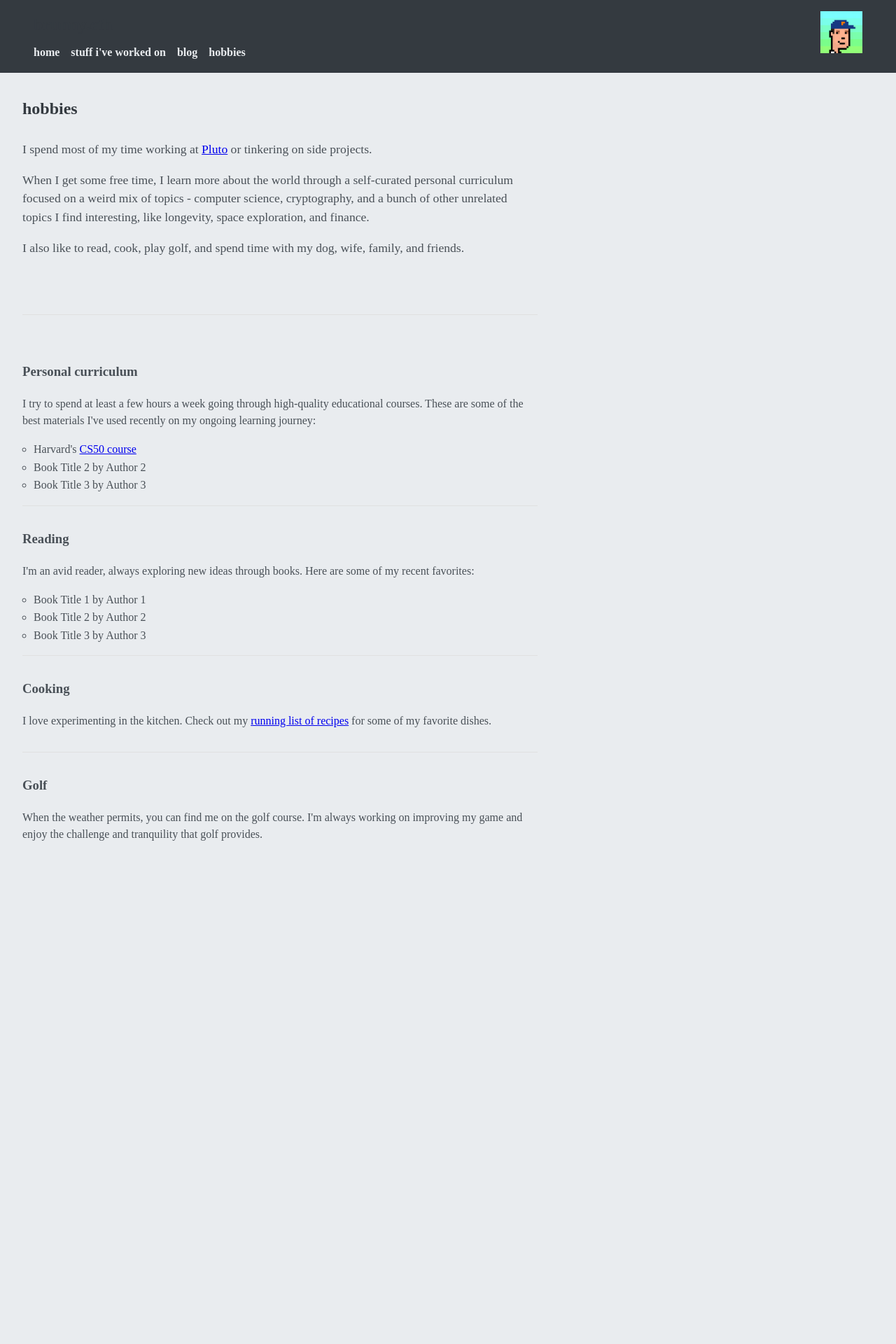
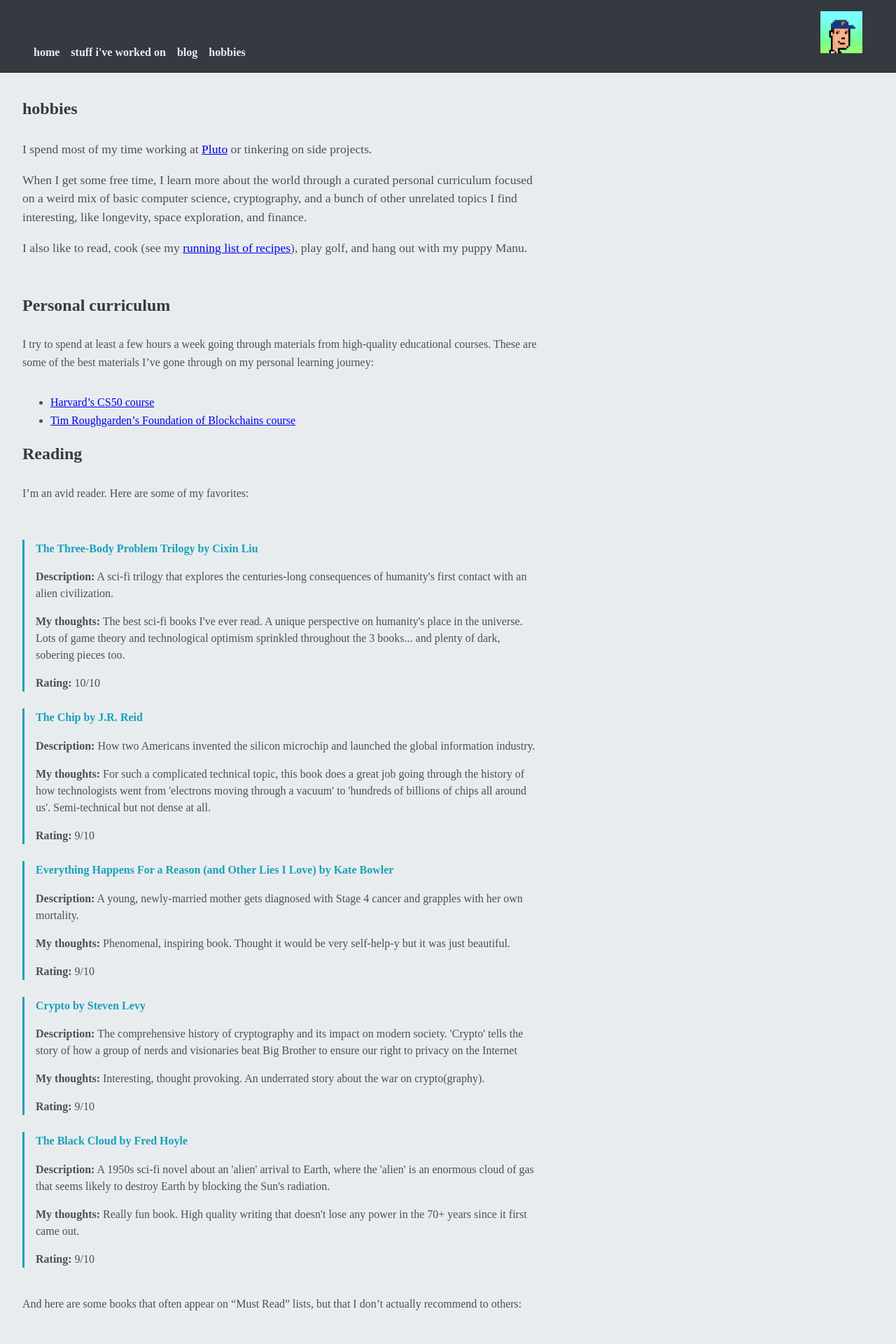
Before and after one commit to brunny-eth/personal-website-project, a Jekyll site: the page built from hobbies.md, in a window 1280 px wide. Shown: the top 1920 px of the page at 70% size. Built offline with Jekyll 4.4.1, drawn with Linux system fonts in a browser that asks for light colours; some web fonts are replaced; some of the changed text lies outside the part shown.

Commit message:
changed the structure of the hobbies page, added some content, fixed styling issues

```diff
--- a/assets/main.scss
+++ b/assets/main.scss
@@ -6,6 +6,7 @@
     --text-color: #495057;
     --accent-color: #17A2B8;
     --header-color: #343A40;
+    --overrated-color: #FF6B6B;
 }
 
 html, body {
@@ -55,46 +56,36 @@ h1, h2 {
 }
 
 nav {
-  width: 100%;
-}
+    width: 100;
 
-nav ul {
+    ul {
         list-style-type: none;
         padding: 0;
         margin: 0;
         display: flex;
         justify-content: flex-start;
+
+        li {
+            margin-right: 1rem;
+        }
     }
 
-nav ul li {
-  margin-right: 1rem;
-}
-
-nav a {
+    a {
         color: var(--bg-color);
         text-decoration: none;
         font-weight: 600;
         text-transform: lowercase;
-}
 
-nav a:hover, nav a.active {
+        &:hover, &.active {
             color: var(--accent-color);
             text-decoration: underline;
+        }
+    }
 }
 
 #brunny-eth-image {
     width: 60px;
     height: auto;
-}
-
-main {
-  flex: 1 0 auto;
-  display: flex;
-  flex-direction: column;
-  justify-content: flex-start;
-  padding: 2rem;
-  box-sizing: border-box;
-  max-width: 800px;
 }
 
 p {
@@ -109,13 +100,13 @@ footer {
     background-color: var(--header-color);
     color: var(--bg-color);
     font-size: 1.05rem;
-}
 
-footer .quote {
+    .quote {
         font-style: italic;
         font-size: 0.9em;
         color: var(--accent-color);
         margin-top: 10px;
+    }
 }
 
 .page-intro {
@@ -160,55 +151,47 @@ footer .quote {
     margin-bottom: 0.5rem;
 }
 
-
-.featured-hobby {
-  background-color: rgba(23, 162, 184, 0.1);
-  border-left: 4px solid var(--accent-color);
-  padding: 1rem;
-  margin-bottom: 2rem;
+.book-list {
+    margin-top: 1rem;
 }
 
-.book-recommendation {
-  display: flex;
-  align-items: start;
-}
+.book-item {
+    margin-bottom: 1.5rem;
+    border-left: 3px solid var(--accent-color);
+    padding-left: 1rem;
 
-.book-recommendation img {
-  width: 100px;
-  margin-right: 1rem;
-}
-
-.book-details h4 {
-  margin: 0;
-}
-
-.book-details .author {
-  font-style: italic;
+    h4 {
+        margin-bottom: 0.5rem;
         color: var(--accent-color);
     }
 
-.hobby-list {
-  list-style-type: none;
-  padding: 0;
+    p {
+        margin-bottom: 0.5rem;
+    }
 }
 
-.hobby-item {
-  margin-bottom: 2rem;
-  border-bottom: 1px solid #e0e0e0;
-  padding-bottom: 1rem;
+.book-list.overrated {
+  .book-item {
+      border-left-color: var(--overrated-color);
   }
 
-.hobby-item:last-child {
-  border-bottom: none;
+  h4 {
+      color: var(--overrated-color);
+  }
 }
 
-.book-list {
-  padding-left: 1rem;
+
+main {
+  flex: 1 0 auto;
+  display: flex;
+  flex-direction: column;
+  justify-content: flex-start;
+  padding: 2rem;
+  box-sizing: border-box;
+  max-width: 800px;
 }
 
-.divider {
-  border: 0;
-  height: 1px;
-  background-color: #e0e0e0;
-  margin: 2rem 0;
+h2 + p, h2 + ul, h2 + ol, h2 + div {
+  font-size: 1em;
+  line-height: 1.6;
 }
--- a/hobbies.md
+++ b/hobbies.md
@@ -7,37 +7,95 @@ title: hobbies
 
 <div class="page-intro">
     <p>I spend most of my time working at <a href="https://pluto.xyz/">Pluto</a> or tinkering on side projects.</p>
-    <p>When I get some free time, I learn more about the world through a self-curated personal curriculum focused on a weird mix of topics - computer science, cryptography, and a bunch of other unrelated topics I find interesting, like longevity, space exploration, and finance.</p>
-    <p>I also like to read, cook, play golf, and spend time with my dog, wife, family, and friends.</p>
+    <p>When I get some free time, I learn more about the world through a curated personal curriculum focused on a weird mix of basic computer science, cryptography, and a bunch of other unrelated topics I find interesting, like longevity, space exploration, and finance.</p>
+    <p>I also like to read, cook (see my <a href="https://faint-smile-2e4.notion.site/Recipes-08b512690f054e58a760e17305632620">running list of recipes</a>), play golf, and hang out with my puppy Manu.</p>
 </div>
 
-<hr class="divider">
+## Personal curriculum
 
-<ul class="hobby-list">
-   <li class="hobby-item">
-    <h3>Personal curriculum</h3>
-    <p>I try to spend at least a few hours a week going through high-quality educational courses. These are some of the best materials I've used recently on my ongoing learning journey:</p>
-    <ul class="book-list">
-      <li>Harvard's <a href="https://www.youtube.com/watch?v=LfaMVlDaQ24&t=2649s">CS50 course</a></li>
-      <li>Book Title 2 by Author 2</li>
-      <li>Book Title 3 by Author 3</li>
-    </ul>
-  </li>
-  <li class="hobby-item">
-    <h3>Reading</h3>
-    <p>I'm an avid reader, always exploring new ideas through books. Here are some of my recent favorites:</p>
-    <ul class="book-list">
-      <li>Book Title 1 by Author 1</li>
-      <li>Book Title 2 by Author 2</li>
-      <li>Book Title 3 by Author 3</li>
-    </ul>
-  </li>
-  <li class="hobby-item">
-    <h3>Cooking</h3>
-    <p>I love experimenting in the kitchen. Check out my <a href="https://faint-smile-2e4.notion.site/Recipes-08b512690f054e58a760e17305632620">running list of recipes</a> for some of my favorite dishes.</p>
-  </li>
-  <li class="hobby-item">
-    <h3>Golf</h3>
-    <p>When the weather permits, you can find me on the golf course. I'm always working on improving my game and enjoy the challenge and tranquility that golf provides.</p>
-  </li>
-</ul>
+I try to spend at least a few hours a week going through materials from high-quality educational courses. These are some of the best materials I've gone through on my personal learning journey:
+
+- [Harvard's CS50 course](https://www.youtube.com/watch?v=LfaMVlDaQ24&t=2649s)
+- [Tim Roughgarden's Foundation of Blockchains course](https://www.youtube.com/watch?v=KNJGPI0fuFA&list=PLEGCF-WLh2RLOHv_xUGLqRts_9JxrckiA)
+
+## Reading
+
+I'm an avid reader. Here are some of my favorites:
+
+<div class="book-list">
+  <div class="book-item">
+    <h4>The Three-Body Problem Trilogy by Cixin Liu</h4>
+    <p><strong>Description:</strong> A sci-fi trilogy that explores the centuries-long consequences of humanity's first contact with an alien civilization.</p>
+    <p><strong>My thoughts:</strong> The best sci-fi books I've ever read. A unique perspective on humanity's place in the universe. Lots of game theory and technological optimism sprinkled throughout the 3 books... and plenty of dark, sobering pieces too.</p>
+    <p><strong>Rating:</strong> 10/10</p>
+  </div>
+
+  <div class="book-item">
+    <h4>The Chip by J.R. Reid</h4>
+    <p><strong>Description:</strong> How two Americans invented the silicon microchip and launched the global information industry.</p>
+    <p><strong>My thoughts:</strong> For such a complicated technical topic, this book does a great job going through the history of how technologists went from 'electrons moving through a vacuum' to 'hundreds of billions of chips all around us'. Semi-technical but not dense at all.</p>
+    <p><strong>Rating:</strong> 9/10</p>
+  </div>
+
+  <div class="book-item">
+    <h4>Everything Happens For a Reason (and Other Lies I Love) by Kate Bowler</h4>
+    <p><strong>Description:</strong> A young, newly-married mother gets diagnosed with Stage 4 cancer and grapples with her own mortality.</p>
+    <p><strong>My thoughts:</strong> Phenomenal, inspiring book. Thought it would be very self-help-y but it was just beautiful.</p>
+    <p><strong>Rating:</strong> 9/10</p>
+  </div>
+
+  <div class="book-item">
+    <h4>Crypto by Steven Levy</h4>
+    <p><strong>Description:</strong> The comprehensive history of cryptography and its impact on modern society. 'Crypto' tells the story of how a group of nerds and visionaries beat Big Brother to ensure our right to privacy on the Internet</p>
+    <p><strong>My thoughts:</strong> Interesting, thought provoking. An underrated story about the war on crypto(graphy).</p>
+    <p><strong>Rating:</strong> 9/10</p>
+  </div>
+
+   <div class="book-item">
+    <h4>The Black Cloud by Fred Hoyle</h4>
+    <p><strong>Description:</strong> A 1950s sci-fi novel about an 'alien' arrival to Earth, where the 'alien' is an enormous cloud of gas that seems likely to destroy Earth by blocking the Sun's radiation.</p>
+    <p><strong>My thoughts:</strong> Really fun book. High quality writing that doesn't lose any power in the 70+ years since it first came out.</p>
+    <p><strong>Rating:</strong> 9/10</p>
+  </div>
+
+
+</div>
+
+And here are some books that often appear on "Must Read" lists, but that I don't actually recommend to others:
+
+  <div class="book-list overrated">
+  <div class="book-item">
+    <h4>Zen and the Art of Motorcycle Maintenace by Robert Pirsig</h4>
+    <p><strong>Description:</strong> A philosophical novel about a father-son motorcycle trip across America. </p>
+    <p><strong>My thoughts:</strong> I have many friends who strongly disagree with me on this one. Mostly, I just found it slow and boring. Reading it felt like driving down Nebraska cornfields for hours at a time - novel at first but the novelty wears off quickly.</p>
+    <p><strong>Rating:</strong> 4/10</p>
+  </div>
+
+  <div class="book-item">
+    <h4>Surely you're joking, Mr. Feynman by Richard Feynman</h4>
+    <p><strong>Description:</strong> An edited collection of reminiscences by the Nobel Prize–winning physicist Richard Feynman. </p>
+    <p><strong>My thoughts:</strong> I really wanted to like this book. And it *does* have lots of little gems. But his writing style had too much rambling / meandering into random directions for my liking.</p>
+    <p><strong>Rating:</strong> 6/10</p>
+  </div>
+
+  <div class="book-item">
+    <h4>Steve Jobs by Walter Isaacson</h4>
+    <p><strong>Description:</strong> The biography of Steve Jobs.</p>
+    <p><strong>My thoughts:</strong> Interesting, but far too long for my taste. Became redundant and repetitive. Almost turned me off from reading Walter Isaacson's Elon Musk biography, which I ended up finding much more interesting than this one. No disrespect intended to Steve Jobs, but far from my favorite book.</p>
+    <p><strong>Rating:</strong> 5/10</p>
+  </div>
+
+</div>
+
+A mostly-full list of every book I've read in the last few years is [here](https://faint-smile-2e4.notion.site/Books-2017d1aa577c403ca79ba0914342fa90?pvs=4).
+
+
+## Cooking
+
+I love experimenting in the kitchen. Check out my [running list of recipes](https://faint-smile-2e4.notion.site/Recipes-08b512690f054e58a760e17305632620) for some of my favorite dishes.
+
+## Golf
+
+When the weather permits, you can find me on the golf course. Golf has a bad reputation as an elitist country club sport. That can sometimes be true (depends where you play!).
+
+But golf also pushes me to be outside in nature, with a few friends and my phone away in my bag, unplugged from the rest of the world and focused solely on getting the little white ball into the hole in as few strokes as possible. It's a mental and physical challenge and it takes tons of discipline to get good at golf (I am still working on getting 'good' at golf).
```
Lines whose indentation alone changed are shown as unchanged.
